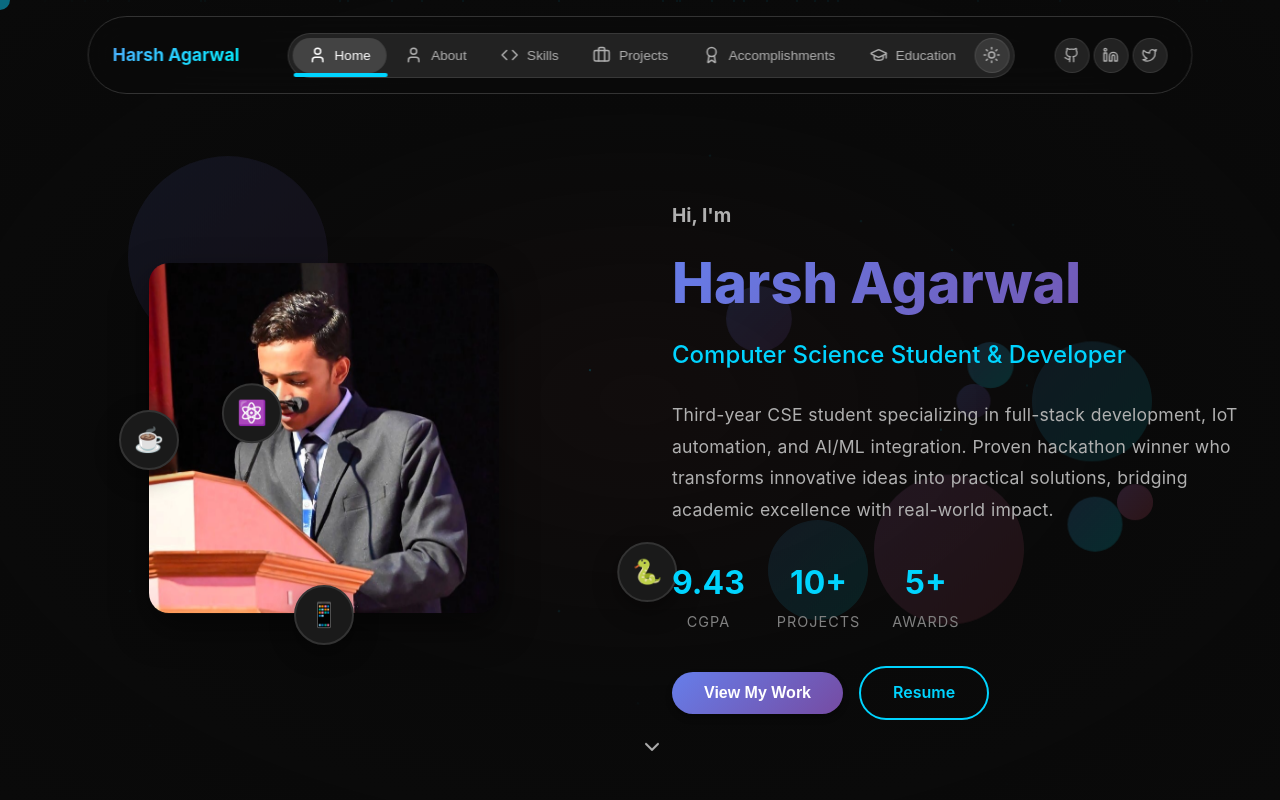
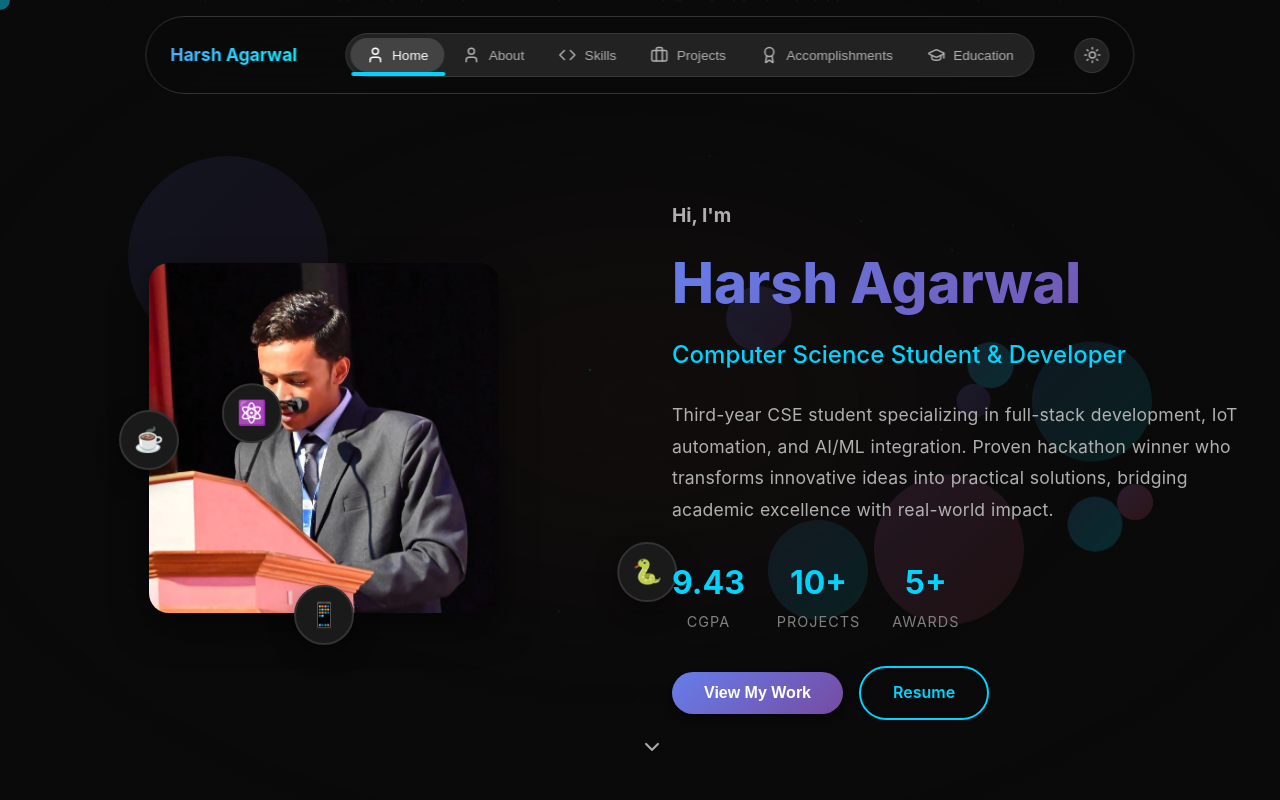
Before and after one commit to harshagar12/Portfolio, a Next.js app: page / in a window 1280 px wide. Shown: the top 800 px of the page. Built offline with nearby package versions, Linux system fonts and the light colour scheme.

Commit message:
enhanced navbar

```diff
--- a/src/app/globals.css
+++ b/src/app/globals.css
@@ -344,22 +344,37 @@ body {
   border-color: #2b6cb0;
 }
 
+.theme-toggle-mobile {
+  display: none !important; /* Hide by default, show on mobile */
+}
+
 .mobile-menu-toggle {
   display: none;
-  background: rgba(255, 255, 255, 0.1);
-  border: 1px solid rgba(255, 255, 255, 0.1);
+  background: var(--card-bg);
+  border: 1px solid var(--border-color);
   color: var(--text-primary);
-  cursor: none;
+  cursor: pointer;
   padding: 0.5rem;
   border-radius: 50%;
   transition: all 0.3s ease;
   width: 40px;
   height: 40px;
+  align-items: center;
+  justify-content: center;
+  z-index: 1100; /* Add this */
+  position: absolute;
+  left: 20rem;
+  top: 1.3rem
 }
 
 [data-theme="light"] .mobile-menu-toggle {
   background: rgba(0, 0, 0, 0.05);
   border: 1px solid rgba(0, 0, 0, 0.1);
+  color: var(--text-primary);
+}
+
+[data-theme="light"] .mobile-menu-toggle:hover {
+  background: rgba(0, 0, 0, 0.1);
 }
 
 .mobile-menu-toggle:hover {
@@ -1852,27 +1867,34 @@ body {
     display: flex;
     flex-direction: column;
   }
+
   .anchoring-gallery {
     order: 1;
   }
+
   .anchoring-stats {
     order: 2;
   }
+
   .nav-social {
     display: none;
   }
+
   .nav-actions {
     display: flex;
     align-items: center;
     gap: 0.5rem;
   }
+
   .theme-toggle-desktop {
     display: none !important;
   }
+
   .theme-toggle-mobile {
-    margin-left: 0;
-    margin-right: auto;
-  }
+    display: flex !important;
+    z-index: 1100;
+  }
+
   .nav-social-mobile {
     display: flex;
     align-items: center;
@@ -1889,11 +1911,19 @@ body {
     height: 35px;
     padding: 0;
   }
+
+  .nav-social-mobile .nav-social-link:hover,
+  .nav-social-mobile .theme-toggle-mobile:hover {
+    color: var(--accent-primary);
+    background: rgba(0, 212, 255, 0.1);
+    border-color: var(--accent-primary);
+    transform: translateY(-2px);
+  }
+
   .nav-social-mobile .nav-social-link svg {
     width: 18px;
     height: 18px;
     display: block;
-    margin: 0 auto;
   }
 }
 @media (min-width: 1025px) {
@@ -1917,8 +1947,11 @@ body {
     display: none !important;
   }
   .theme-toggle-mobile {
-    margin-left: -1.5rem;
-    margin-right: auto;
+    display: flex !important;
+    margin-left: 0.5rem;
+    margin-right: 0.2rem;
+    margin-top: 0.5rem;
+    z-index: 1100;
   }
 }
 
@@ -1932,6 +1965,7 @@ body {
   }
 
   .navbar {
+    display: flex !important;
     top: 0.5rem;
     left: 1rem;
     right: 1rem;
@@ -1944,18 +1978,29 @@ body {
     padding: 0 0.75rem;
     height: 55px;
     gap: 1rem;
+    display: flex;
+    align-items: center;
+    justify-content: space-between;
   }
 
   .brand-name {
     font-size: 1rem;
-  }
-
+    flex-shrink: 0;
+    margin-right: auto;
+  }
+
+  /* Hide desktop navigation menu on mobile */
   .nav-menu {
+    display: none !important;
+  }
+
+  /* Show mobile menu when active */
+  .nav-menu.active {
     position: fixed;
-    top: 0;
-    left: 50%;
-    transform: translateX(13%);
-    width: 90%;
+    top: 80px;
+    left: 11%;
+    transform: translate(-50%,45%);
+    width: 350px;
     max-width: 400px;
     height: auto;
     padding: 30px 20px 30px;
@@ -1967,11 +2012,14 @@ body {
     flex-direction: column;
     gap: 12px;
     transition: all 0.3s ease;
-    pointer-events: none;
+    pointer-events: auto;
     box-shadow: 0 4px 20px rgba(0, 0, 0, 0.15);
-    opacity: 0;
-    top: 20px;
-    visibility: hidden;
+    opacity: 1;
+    visibility: visible;
+  }
+
+  .theme-toggle-desktop {
+    display: none !important;
   }
 
   .nav-menu.active {
@@ -1981,27 +2029,11 @@ body {
     pointer-events: auto;
   }
 
-  .nav-menu.active {
-    left: 0;
-    pointer-events: auto;
-  }
-
-  .nav-menu .nav-item {
-    width: 100%;
+  /* Theme toggle in mobile menu styling */
+  .nav-menu.active .theme-toggle-mobile {
     margin: 0;
-    padding: 12px 16px;
-    background: var(--card-bg) !important;
-    color: var(--text-primary) !important;
-    transform:translateX(0%);
-    border-radius: 8px;
-    font-size: 1rem;
-    display: flex;
-    align-items: center;
-    justify-content: flex-start;
-    gap: 12px;
-    border: 1px solid var(--border-color);
-    pointer-events: auto;
-    transition: all 0.2s ease;
+    z-index: 1100;
+    display: flex !important;
   }
 
   /* Navigation items */
@@ -2032,15 +2064,32 @@ body {
     border-color: var(--accent-primary);
   }
 
-  /* Remove .nav-menu-close styles if present */
   .mobile-menu-toggle {
-    display: flex;
+    display: block !important;
     align-items: center;
     justify-content: center;
     position: relative;
     z-index: 1100;
+    margin-left: 10rem;
     background: var(--card-bg);
     border: 1px solid var(--border-color);
+    width: 40px;
+    height: 40px;
+    border-radius: 50%;
+    cursor: pointer;
+    color: var(--text-primary);
+    margin-left: 0.5rem;
+    transition: all 0.3s ease;
+  }
+
+  .mobile-menu-toggle.active{
+    display: flex !important;
+    z-index: 1100;
+  }
+
+  .mobile-menu-toggle:hover {
+    background: rgba(255, 255, 255, 0.2);
+    transform: scale(1.05);
   }
 
   .nav-item {
@@ -2238,6 +2287,37 @@ body {
   .anchoring-stats {
     order: 2;
   }
+
+  .theme-toggle-desktop {
+    display: none !important;
+  }
+
+  .theme-toggle-mobile {
+    display: flex !important;
+    width: 40px;
+    height: 40px;
+    cursor: pointer;
+    color: var(--text-primary);
+    background: var(--card-bg);
+    border: 1px solid var(--border-color);
+    transform: translate(160%,232%);
+    border-radius: 50%;
+    align-items: center;
+    justify-content: center;
+    transition: all 0.3s ease;
+  }
+
+  /* Ensure nav actions are visible */
+  .nav-actions {
+    display: flex !important;
+    align-items: center;
+    transform: translate(550%);
+    gap: 0.5rem;
+    position: relative;
+    z-index: 1001;
+    margin-left: auto;
+    flex-shrink: 0;
+  }
 }
 
 @media (max-width: 480px) {
@@ -2250,6 +2330,10 @@ body {
   .nav-container {
     padding: 0 0.5rem;
     height: 50px;
+    gap: 0.5rem;
+    display: flex;
+    align-items: center;
+    justify-content: space-between;
   }
 
   .brand-name {
@@ -2262,8 +2346,37 @@ body {
   }
 
   .mobile-menu-toggle {
+    display: flex !important;
     width: 32px;
     height: 32px;
+    margin-left: 0.25rem;
+    z-index: 1100;
+  }
+
+  /* Ensure mobile navigation is visible */
+  .nav-actions {
+    display: flex !important;
+    gap: 0.25rem;
+    align-items: center;
+  }
+
+  .mobile-menu-toggle {
+    display: flex !important;
+    align-items: center;
+    justify-content: center;
+    z-index: 1100;
+  }
+
+  .theme-toggle-mobile {
+    display: flex !important;
+    width: 35px;
+    height: 35px;
+    align-items: center;
+    justify-content: center;
+    background: var(--card-bg);
+    border: 1px solid var(--border-color);
+    border-radius: 50%;
+    transition: all 0.3s ease;
   }
 
   .hero-section {
@@ -2346,3 +2459,50 @@ body {
     height: 300px;
   }
 }
+
+/* Portrait orientation specific styles */
+@media (max-width: 768px) and (orientation: portrait) {
+  .nav-menu {
+    display: none !important;
+  }
+
+  .nav-menu.active {
+    display: flex !important;
+  }
+
+  .mobile-menu-toggle {
+    display: flex !important;
+    z-index: 1100;
+  }
+
+  .theme-toggle-mobile {
+    display: flex !important;
+  }
+
+  .theme-toggle-desktop {
+    display: none !important;
+  }
+}
+
+/* Landscape orientation specific styles */
+@media (max-width: 768px) and (orientation: landscape) {
+  .nav-menu {
+    display: none !important;
+  }
+
+  .nav-menu.active {
+    display: flex !important;
+  }
+
+  .mobile-menu-toggle {
+    display: flex !important;
+  }
+
+  .theme-toggle-mobile {
+    display: flex !important;
+  }
+
+  .theme-toggle-desktop {
+    display: none !important;
+  }
+}
--- a/src/app/page.tsx
+++ b/src/app/page.tsx
@@ -216,12 +216,13 @@ export default function Portfolio() {
           </button>
         );
       })}
+      {/* Mobile theme toggle - shown only in mobile menu */}
       <button
         onClick={toggleTheme}
-        className="theme-toggle theme-toggle-desktop"
+        className="theme-toggle theme-toggle-mobile"
         aria-label="Toggle theme"
       >
-        {isDarkMode ? <Sun size={18} /> : <Moon size={18} />}
+        {isDarkMode ? <Sun size={15} /> : <Moon size={15} />}
       </button>
       {/* Social links for mobile/tablet only */}
       <div className="nav-social-mobile">
@@ -244,34 +245,30 @@ export default function Portfolio() {
     </div>
 
     <div className="nav-actions">
-      <div className="nav-social">
-        {socialLinks.map((social) => {
-          const Icon = social.icon;
-          return (
-            <a
-              key={social.label}
-              href={social.href}
-              target="_blank"
-              rel="noopener noreferrer"
-              className="nav-social-link"
-              aria-label={social.label}
-            >
-              <Icon size={16} />
-            </a>
-          );
-        })}
+      {/* Desktop theme toggle - hidden on mobile */}
+      <button
+        onClick={toggleTheme}
+        className="theme-toggle theme-toggle-desktop"
+        aria-label="Toggle theme"
+      >
+        {isDarkMode ? <Sun size={18} /> : <Moon size={18} />}
+      </button>
+
+      {/* Mobile menu toggle - shown only on mobile */}
+
+    </div>
       </div>
-
-      <button
+    </nav>
+    <button
         className="mobile-menu-toggle"
-        onClick={() => setIsMenuOpen(!isMenuOpen)}
+        onClick={() => {
+          console.log('Current state:', isMenuOpen);
+          setIsMenuOpen(!isMenuOpen);
+        }}
         aria-label={isMenuOpen ? "Close menu" : "Open menu"}
       >
         {isMenuOpen ? <X size={24} /> : <Menu size={24} />}
       </button>
-    </div>
-  </div>
-</nav>
 
       {/* Hero Section */}
       <section id="home" className="hero-section" style={{ paddingTop: "120px" }}>
```
